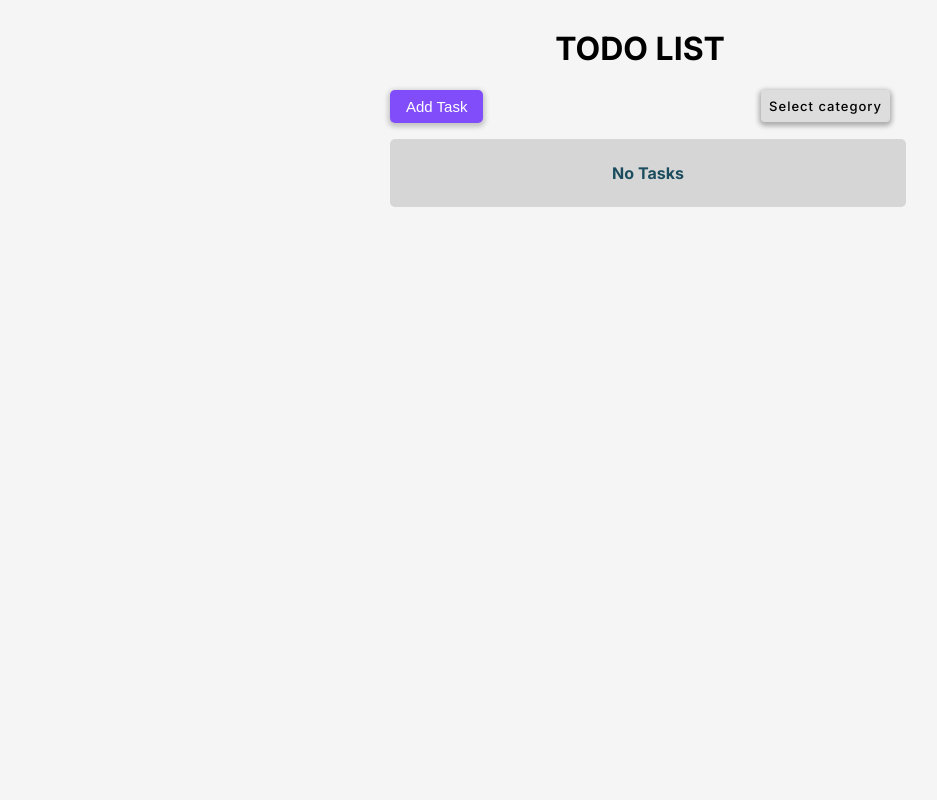
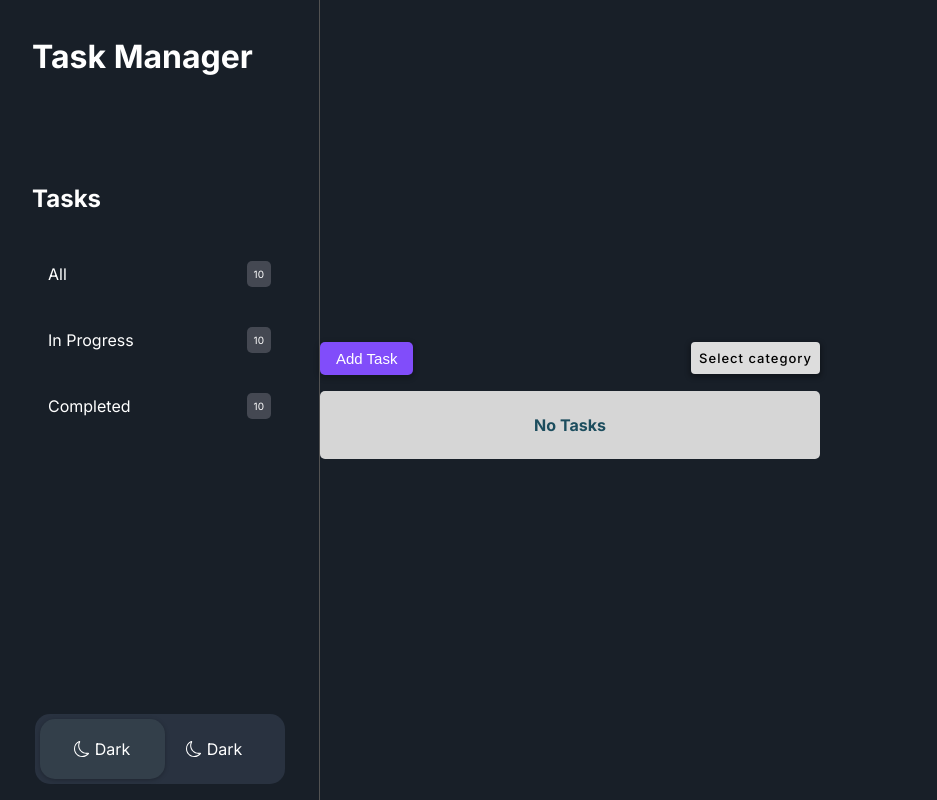
Before and after one commit to wx-it/reactjs-to-do-app, a React (Create React App) app: page / in a window 1280 px wide. Shown: the whole page, without its empty margins (0-937 px from the left). Built offline with nearby package versions, Linux system fonts and the light colour scheme.

Commit message:
created a sidebar nav

```diff
--- a/src/App.js
+++ b/src/App.js
@@ -4,6 +4,7 @@ import Modal from "./components/modal/Modal";
 import Tasks from "./components/tasks/Tasks";
 import CreateTask from "./components/createTask/CreateTask";
 import data from "./data";
+import SideBar from "./components/sideBar/SideBar";
 
 function App() {
   const [tasks, setTasks] = useState(data || []);
@@ -52,8 +53,8 @@ function App() {
 
   return (
     <div className="container">
-      <header>
-        <h1>TODO LIST</h1>
+      <header className="sideBar">
+        <SideBar/>
       </header>
 
       <main>
--- /dev/null
+++ b/src/components/sideBar/SideBar.jsx
@@ -0,0 +1,70 @@
+import React from "react";
+import "./sideBar.css";
+import { useState } from "react";
+import { BsFillBrightnessHighFill, BsMoon } from "react-icons/bs";
+
+const SideBar = () => {
+  const [darkMode, setDarkMode] = useState(false);
+
+  const toggleDarkMode = () => {
+    setDarkMode(!darkMode);
+  };
+
+  return (
+    <>
+      <div>
+        <h1>Task Manager</h1>
+
+        <nav>
+          <h2>Tasks</h2>
+          <div className="link">
+            <a href="">All</a>
+            <span>10</span>
+          </div>
+          <div className="link">
+            <a href="">In Progress</a>
+            <span>10</span>
+          </div>
+          <div className="link">
+            <a href="">Completed</a>
+            <span>10</span>
+          </div>
+        </nav>
+      </div>
+
+      <div className="theme">
+        <input
+          type="checkbox"
+          onClick={toggleDarkMode}
+          className="checkbox"
+          id="checkbox"
+        />
+        <label for="checkbox" className="checkbox-label">
+          <div>
+            <BsFillBrightnessHighFill />
+            <p> Light</p>
+          </div>
+          <div>
+            <BsMoon />
+            <p>Dark</p>
+          </div>
+          <span className="ball">
+            {darkMode ? (
+              <div>
+                <BsFillBrightnessHighFill />
+                <p> Light</p>
+              </div>
+            ) : (
+              <div>
+                <BsMoon />
+                <p>Dark</p>
+              </div>
+            )}
+          </span>
+        </label>
+      </div>
+    </>
+  );
+};
+
+export default SideBar;
--- /dev/null
+++ b/src/components/sideBar/sideBar.css
@@ -0,0 +1,103 @@
+.sideBar {
+    display: flex;
+    flex-direction: column;
+    justify-content: space-between;
+    width: 25%;
+    height: 100vh;
+    position: sticky;
+    padding: 1rem 2rem;
+    color: white;
+    border-right: 1px solid #525252;
+}
+
+.sideBar nav {
+    display: flex;
+    flex-direction: column;
+    margin: 5rem 0;
+}
+
+.sideBar nav h2 {
+    padding: 0.5rem 0;
+}
+
+.link {
+    border-radius: 10px;
+    transition: all 0.5s linear;
+    padding: 1rem;
+    margin: 0.25rem 0;
+    cursor: pointer;
+    display: flex;
+    align-items: center;
+    justify-content: space-between;
+}
+
+.link a {
+    text-decoration: none;
+    color: white;
+}
+
+.link:hover {
+    background-color: rgba(126, 138, 163, 0.07);
+}
+
+.link span {
+    background-color: rgba(68, 72, 82, 1);
+    border-radius: 5px;
+    padding: 7px;
+    font-size: 10px;
+}
+
+.theme {
+    display: flex;
+    justify-content: center;
+    align-items: center;
+}
+
+
+.checkbox {
+    opacity: 0;
+    position: absolute;
+}
+
+.checkbox-label {
+    background-color: rgba(41, 50, 64, 1);
+    width: 250px;
+    height: 70px;
+    border-radius: 15px;
+    position: relative;
+    padding: 1rem;
+    cursor: pointer;
+    display: flex;
+    justify-content: space-between;
+    align-items: center;
+}
+
+.checkbox-label div{
+    display: flex;
+    align-items: center;
+    justify-content: center;
+    gap: 5px;
+    text-align: center;
+    width: 100%;
+}
+
+.checkbox-label .ball {
+    background-color: rgba(51, 63, 74, 1);
+    width: 50%;
+    height: 85%;
+    position: absolute;
+    left: 0;
+    border-radius: 15px;
+    margin: 10px 5px;
+    transition: transform 0.2s linear;
+    text-align: center;
+    padding: 0.25rem;
+    display: flex;
+    align-items: center;
+    justify-content: center;
+    box-shadow: 0px 1px 4px rgba(0, 0, 0, 0.25);
+}
+
+.checkbox:checked+.checkbox-label .ball {
+    transform: translateX(115px);
+}
--- a/src/index.css
+++ b/src/index.css
@@ -1,15 +1,21 @@
 @import url('https://fonts.googleapis.com/css2?family=Inter:wght@400;500;700&display=swap');
 
-body {
+* {
+  box-sizing: border-box;
+}
+
+html, body {
   font-family: 'Inter', sans-serif;
-  background-color: #f5f5f5;
+  background-color: #181F28;
+  margin: 0;
+  padding: 0;
+  height: 100vh;
+  width: 100vw;
 }
 
 .container {
   display: flex;
-  flex-direction: column;
   align-items: center;
-  justify-content: center;
   width: 100%;
   height: 100%;
 }
```
